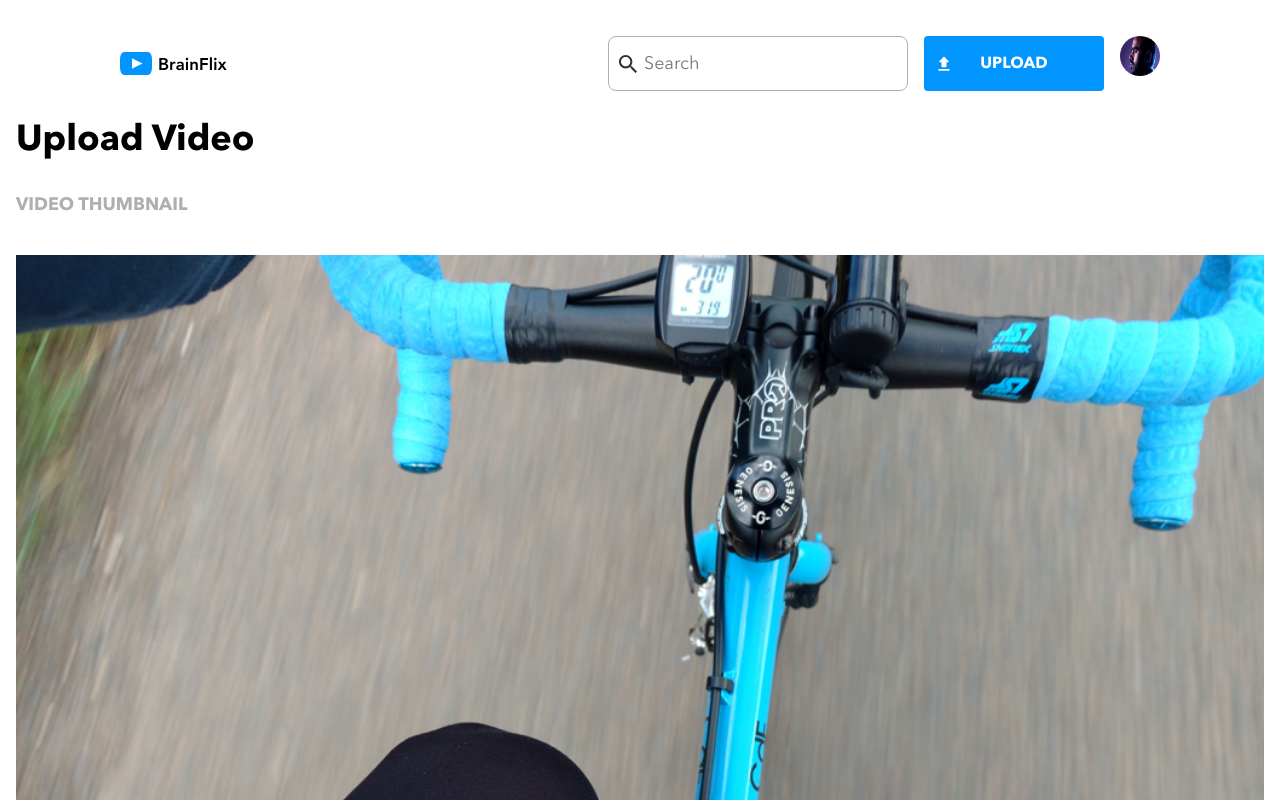
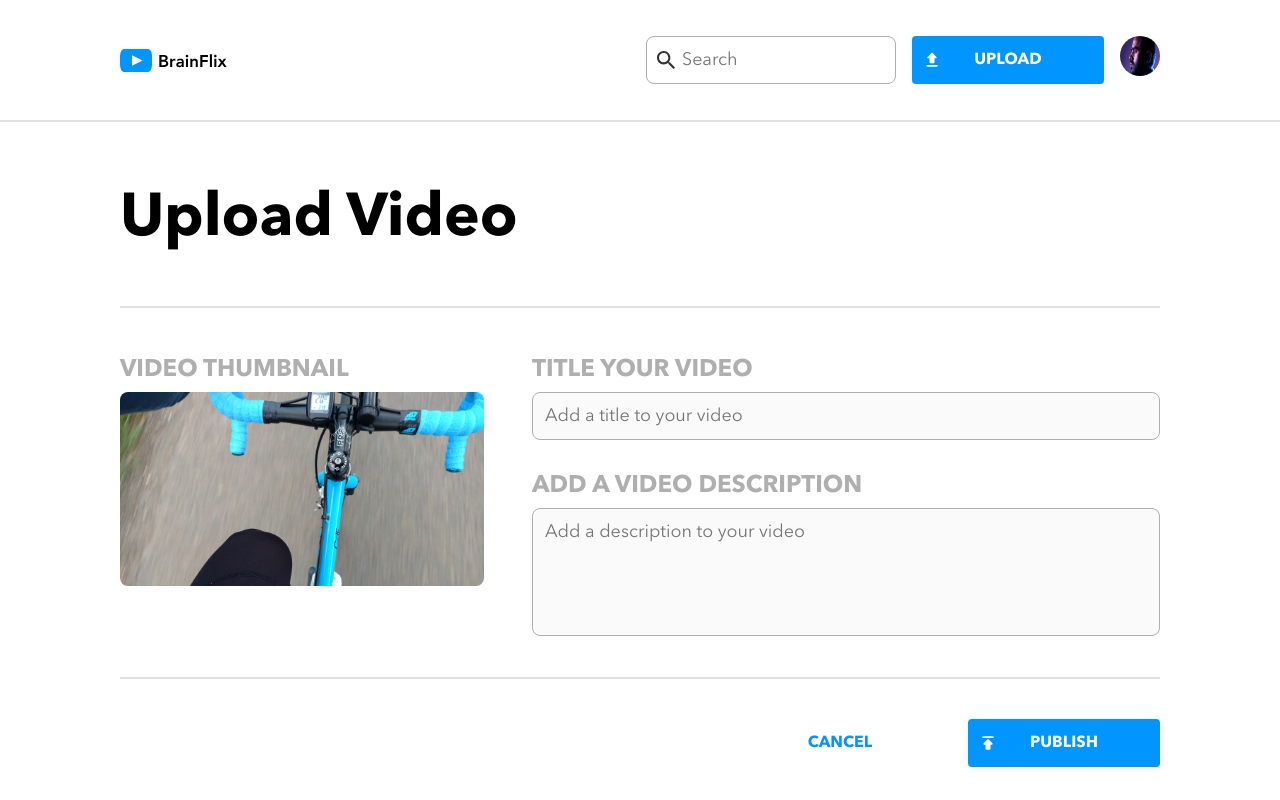
Before and after one commit to hsivritepe/hakan-sivritepe-brainflix, a React (Create React App) app: page /upload in a window 1280 px wide. Shown: the top 800 px of the page. Built offline with nearby package versions, Linux system fonts and the light colour scheme.

Commit message:
Update the UploadPage for responsiveness

```diff
--- a/src/App.scss
+++ b/src/App.scss
@@ -164,10 +164,10 @@ textarea {
     display: flex;
     justify-content: space-between;
     align-items: center;
-    height: 55px;
+    height: 48px;
     border-radius: toRem(4);
     text-decoration: none;
-    min-width: 10rem;
+    min-width: 12rem;
 
     @include tablet {
         font-size: toRem($font-mobile-body-px);
--- a/src/components/Upload/Upload.scss
+++ b/src/components/Upload/Upload.scss
@@ -40,7 +40,7 @@
 
         @include tablet {
             flex-grow: unset;
-            width: toRem(300);
+            max-width: toRem(400);
         }
     }
     &__submit-button {
--- a/src/pages/UploadPage/UploadPage.jsx
+++ b/src/pages/UploadPage/UploadPage.jsx
@@ -12,6 +12,7 @@ function UploadPage(props) {
                     <h1 className="upload-page__title">
                         Upload Video
                     </h1>
+                    <div className="upload-page__middle-content">
                         <div className="upload-page__leftside">
                             <p className="upload-page__subtitle">
                                 VIDEO THUMBNAIL
@@ -40,6 +41,8 @@ function UploadPage(props) {
                                 placeholder="Add a description to your video"
                             />
                         </div>
+                    </div>
+                    <div className="upload-page__button-container">
                         <a
                             href=""
                             type="submit"
@@ -60,6 +63,7 @@ function UploadPage(props) {
                         >
                             <span>CANCEL</span>
                         </a>
+                    </div>
                 </form>
             </section>
         </>
--- a/src/pages/UploadPage/UploadPage.scss
+++ b/src/pages/UploadPage/UploadPage.scss
@@ -2,8 +2,20 @@
 @use '../../styles/partials/mixins' as *;
 
 .upload-page {
+    border-top: 2px solid $secondary-color-mercury;
     padding: 0 toRem($padding-mobile-between-components-px);
     line-height: toRem($line-height-mobile-body-px);
+
+    @include tablet {
+        padding: toRem($padding-tablet-after-headlines-px)
+            toRem($padding-tablet-between-components-px)
+            toRem($padding-tablet-after-headlines-px);
+    }
+
+    @include desktop {
+        padding: toRem($padding-desktop-after-headlines-px)
+            toRem($padding-desktop-between-components-px);
+    }
 
     &__title {
         font-weight: 700;
@@ -11,11 +23,13 @@
         padding: toRem($padding-mobile-after-headlines-px) 0 0 0;
 
         @include tablet {
-            //font-size: toRem($font-mobile-section-header-px);
-            padding: 0 0 1.75rem 0;
+            border-bottom: 2px solid $secondary-color-mercury;
+            font-size: toRem($font-tablet-page-header-px);
+            padding: 3rem 0 4.5rem;
+            margin-bottom: 1rem;
         }
         @include desktop {
-            padding: 0 0 toRem($padding-desktop-after-headlines-px) 0;
+            // padding: 0 0 toRem($padding-desktop-after-headlines-px) 0;
         }
     }
 
@@ -26,15 +40,17 @@
         font-weight: 700;
 
         @include tablet {
-            padding: 0 0 toRem($padding-tablet-after-headlines-px) 0;
+            font-size: toRem($font-tablet-subheader-px);
+            // padding: 0 0 toRem($padding-tablet-after-headlines-px) 0;
         }
         @include desktop {
-            padding: 0 0 toRem($padding-desktop-after-headlines-px) 0;
+            // padding: 0 0 toRem($padding-desktop-after-headlines-px) 0;
         }
     }
 
     &__thumbnail {
         width: 100%;
+        border-radius: 0.5rem;
     }
 
     &__description {
@@ -44,4 +60,32 @@
     &__button {
         margin: 1.5rem 0 1.5rem 0;
     }
+
+    &__button-container {
+        @include tablet {
+            display: flex;
+            flex-direction: row-reverse;
+            gap: 2rem;
+            border-top: 2px solid $secondary-color-mercury;
+            margin-top: 2rem;
+            padding-top: 1rem;
+        }
+    }
+
+    &__middle-content {
+        @include desktop {
+            display: flex;
+            gap: 3rem;
+        }
+    }
+    &__leftside {
+        @include desktop {
+            width: 35%;
+        }
+    }
+    &__rightside {
+        @include desktop {
+            flex-grow: 1;
+        }
+    }
 }
```
Lines whose indentation alone changed are shown as unchanged.
